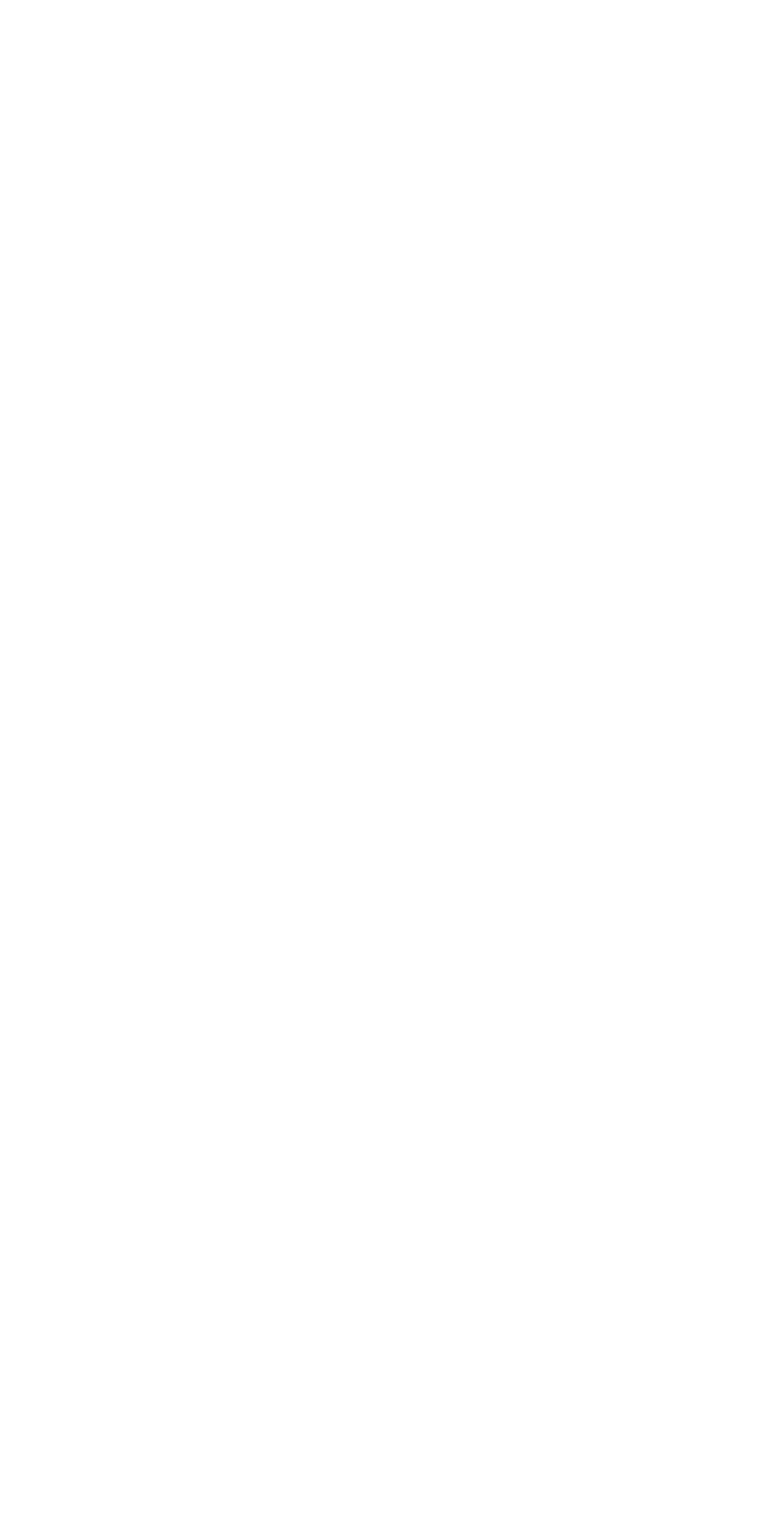
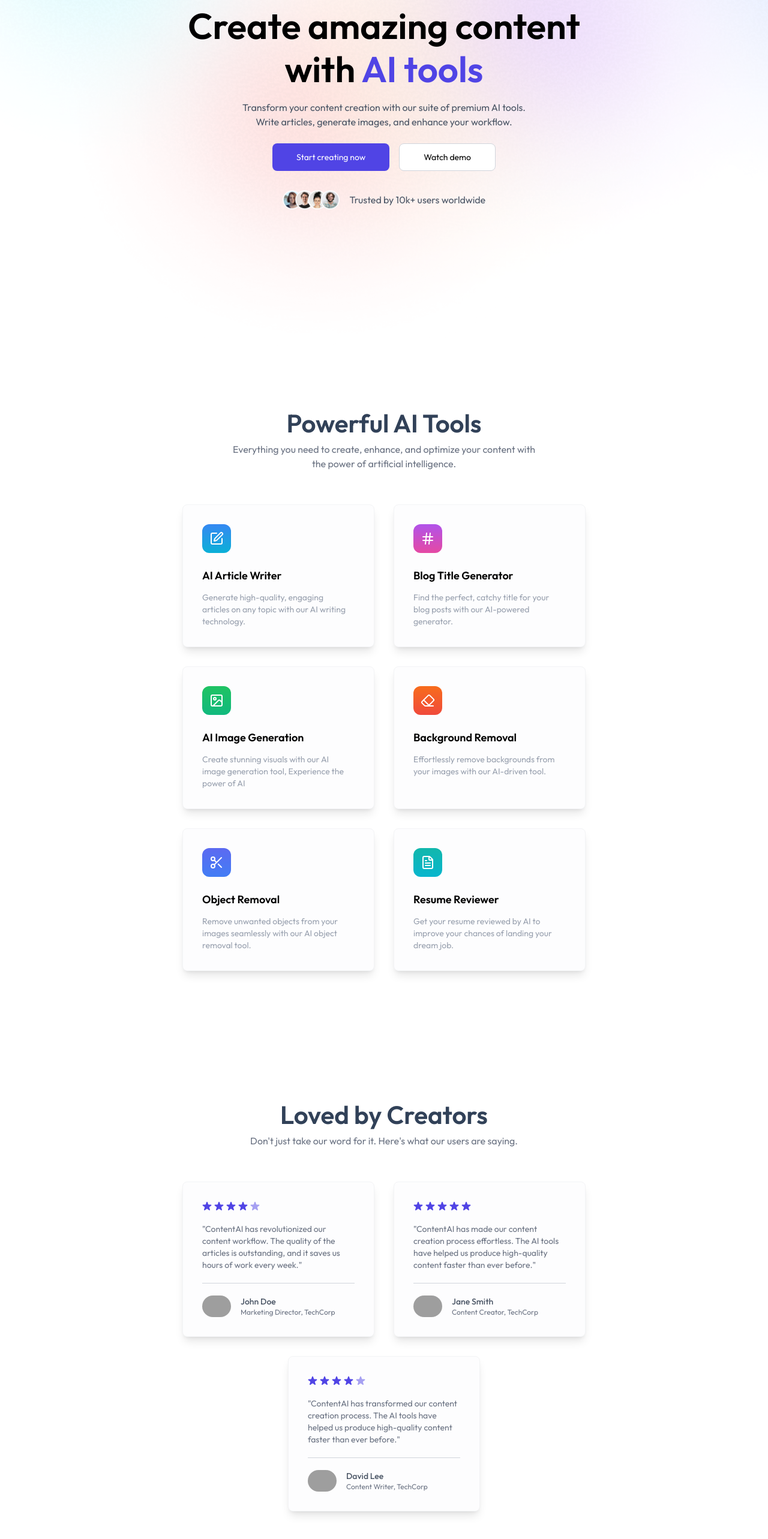
Before and after one commit to Subhodeep77/QuikAi, a React (Vite) app in the folder client/: page / in a window 1280 px wide. Shown: the part 222-2788 px from the top of the page at 60% size. Before the commit the page ends 800 px from the top, so only its background shows below. Built offline with nearby package versions, Linux system fonts and the light colour scheme; no server answers; grey boxes are pictures that could not be loaded.

Commit message:
frontend+backend

```diff
--- a/client/src/Pages/HomePage.jsx
+++ b/client/src/Pages/HomePage.jsx
@@ -1,10 +1,16 @@
 import React from 'react'
 import Navbar from '../components/Navbar'
+import Hero from '../components/Hero'
+import AiTools from '../components/AiTools'
+import Testimonial from '../components/Testimonial'
 
 const HomePage = () => {
   return (
     <>
      <Navbar />
+     <Hero />
+     <AiTools />
+     <Testimonial />
     </>
   )
 }
--- /dev/null
+++ b/client/src/components/AiTools.jsx
@@ -0,0 +1,33 @@
+import React from "react";
+import { AiToolsData } from "../assets/assets";
+import { useNavigate } from "react-router-dom";
+import { useUser } from "@clerk/react";
+
+const AiTools = () => {
+  const navigate = useNavigate();
+  const { user } = useUser();
+  return (
+    <div className="px-4 sm:px-20 xl:px-32 my-24">
+      <div className="text-center">
+        <h2 className="text-slate-700 text-[42px] font-semibold">
+          Powerful AI Tools
+        </h2>
+        <p className="text-gray-500 max-w-lg mx-auto">
+          Everything you need to create, enhance, and optimize your content with
+          the power of artificial intelligence.
+        </p>
+      </div>
+      <div className="flex flex-wrap mt-10 justify-center">
+        {AiToolsData.map((tool, index) => (
+          <div key={index} className="p-8 m-4 max-w-xs rounded-lg bg-[#FDFDFE] shadow-lg border border-gray-100 hover:translate-y-1 transition-all duration-300 cursor-pointer" onClick={() => user && navigate(tool.path)}>
+            <tool.Icon className="w-12 h-12 p-3 text-white rounded-xl" style={{ background: `linear-gradient(to bottom, ${tool.bg.from}, ${tool.bg.to})` }} />
+            <h3 className="text-lg font-semibold mt-6 mb-3">{tool.title}</h3>
+            <p className="text-gray-400 text-sm max-w-[95%]">{tool.description}</p>
+          </div>
+        ))}
+      </div>
+    </div>
+  );
+};
+
+export default AiTools;
--- /dev/null
+++ b/client/src/components/Hero.jsx
@@ -0,0 +1,24 @@
+import React from 'react'
+import { useNavigate } from 'react-router-dom'
+import { assets } from '../assets/assets'
+
+const Hero = () => {
+  const navigate = useNavigate()
+  return (
+    <div className='px-4 sm:px-20 xl:px-32 relative inline-flex flex-col w-full justify-center bg-cover bg-no-repeat min-h-screen'  style={{ backgroundImage: `url(${assets.gradientBackground})` }}>
+        <div className='text-center mb-6'>
+            <h1 className='text-3xl sm:text-5xl md:text-6xl 2xl:text-7xl font-semibold mx-auto leading-[1.2]'>Create amazing content <br /> with <span className='text-primary'>AI tools</span></h1>
+            <p className='mt-4 max-w-xs sm:max-w-lg 2xl:max-w-xl m-auto max-sm:text-xs text-gray-600'>Transform your content creation with our suite of premium AI tools. Write articles, generate images, and enhance your workflow.</p>
+        </div>
+        <div className='flex flex-wrap justify-center gap-4 text-sm max-sm:text-xs'>
+            <button onClick={()=> navigate('/ai')} className='bg-primary text-white cursor-pointer px-10 py-3 rounded-lg hover:scale-102 active:scale-95 transition'>Start creating now</button>
+            <button className='bg-white cursor-pointer px-10 py-3 rounded-lg border border-gray-300 hover:scale-102 active:scale-95 transition'>Watch demo</button>
+        </div>
+        <div className='flex items-center gap-4 mt-8 mx-auto text-gray-600'>
+            <img src={assets.user_group} alt="user_pic" className='h-8' /> Trusted by 10k+ users worldwide
+        </div>
+    </div>
+  )
+}
+
+export default Hero
--- /dev/null
+++ b/client/src/components/Testimonial.jsx
@@ -0,0 +1,58 @@
+import { assets } from "../assets/assets";
+
+const Testimonial = () => {
+    const dummyTestimonialData = [
+        {
+            image: "https://images.unsplash.com/photo-1633332755192-727a05c4013d?q=80&w=200",
+            name: 'John Doe',
+            title: 'Marketing Director, TechCorp',
+            content: 'ContentAI has revolutionized our content workflow. The quality of the articles is outstanding, and it saves us hours of work every week.',
+            rating: 4,
+        },
+        {
+            image: "https://images.unsplash.com/photo-1535713875002-d1d0cf377fde?q=80&w=200",
+            name: 'Jane Smith',
+            title: 'Content Creator, TechCorp',
+            content: 'ContentAI has made our content creation process effortless. The AI tools have helped us produce high-quality content faster than ever before.',
+            rating: 5,
+        },
+        {
+            image: "https://images.unsplash.com/photo-1438761681033-6461ffad8d80?q=80&w=200&h=200&auto=format&fit=crop",
+            name: 'David Lee',
+            title: 'Content Writer, TechCorp',
+            content: 'ContentAI has transformed our content creation process. The AI tools have helped us produce high-quality content faster than ever before.',
+            rating: 4,
+        },
+    ]
+
+    return (
+        <div className='px-4 sm:px-20 xl:px-32 py-24'>
+            <div className='text-center'>
+                <h2 className='text-slate-700 text-[42px] font-semibold'>Loved by Creators</h2>
+                <p className='text-gray-500 max-w-lg mx-auto'>Don't just take our word for it. Here's what our users are saying.</p>
+            </div>
+            <div className='flex flex-wrap mt-10 justify-center'>
+                {dummyTestimonialData.map((testimonial, index) => (
+                    <div key={index} className='p-8 m-4 max-w-xs rounded-lg bg-[#FDFDFE] shadow-lg border border-gray-100 hover:-translate-y-1 transition duration-300 cursor-pointer'>
+                        <div className="flex items-center gap-1">
+                            {Array(5).fill(0).map((_, index) => (
+                                <img key={index} src={index < testimonial.rating ? assets.star_icon : assets.star_dull_icon} className="w-4 h-4" alt="star"/>
+                            ))}
+                        </div>
+                        <p className='text-gray-500 text-sm my-5'>"{testimonial.content}"</p>
+                        <hr className='mb-5 border-gray-300' />
+                        <div className='flex items-center gap-4'>
+                            <img src={testimonial.image} className='w-12 object-contain rounded-full' alt='' />
+                            <div className='text-sm text-gray-600'>
+                                <h3 className='font-medium'>{testimonial.name}</h3>
+                                <p className='text-xs text-gray-500'>{testimonial.title}</p>
+                            </div>
+                        </div>
+                    </div>
+                ))}
+            </div>
+        </div>
+    )
+}
+
+export default Testimonial;
```
